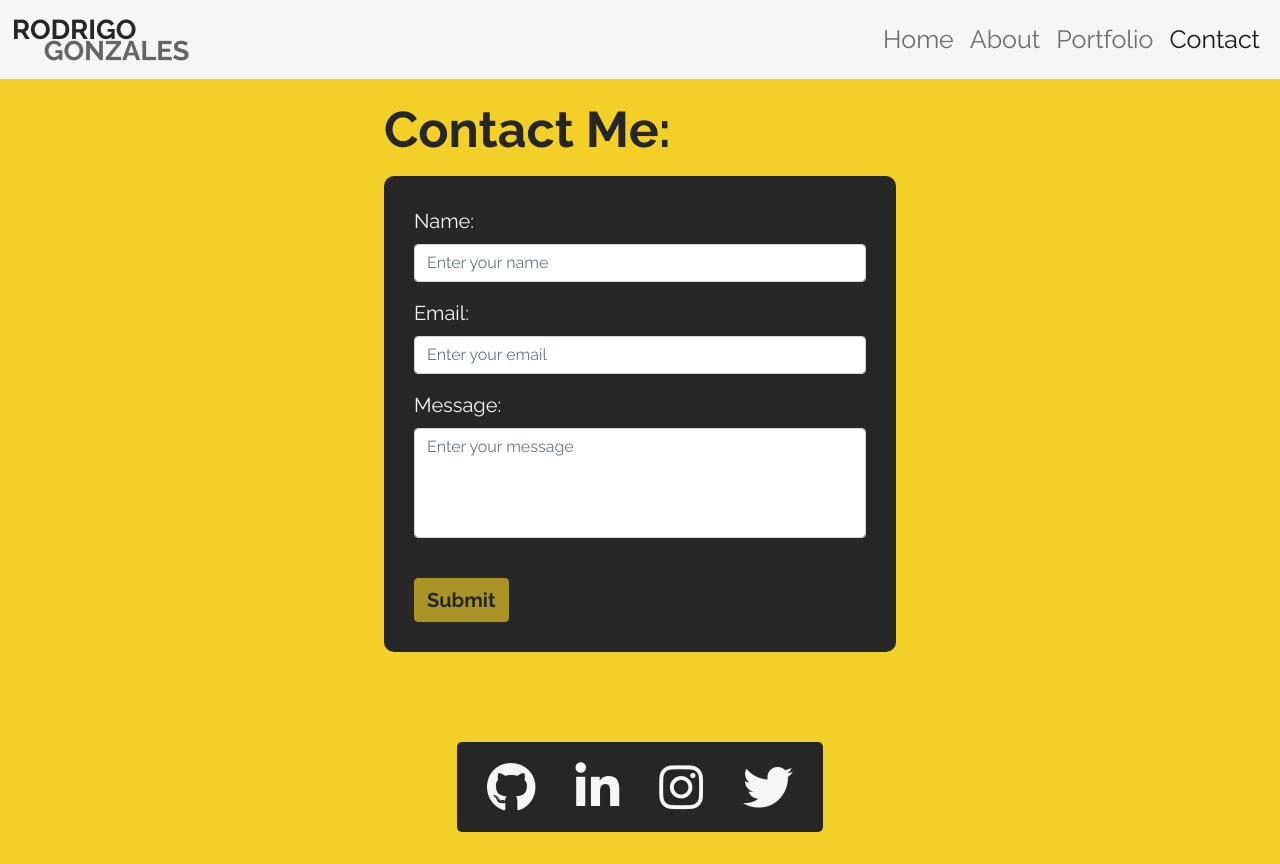
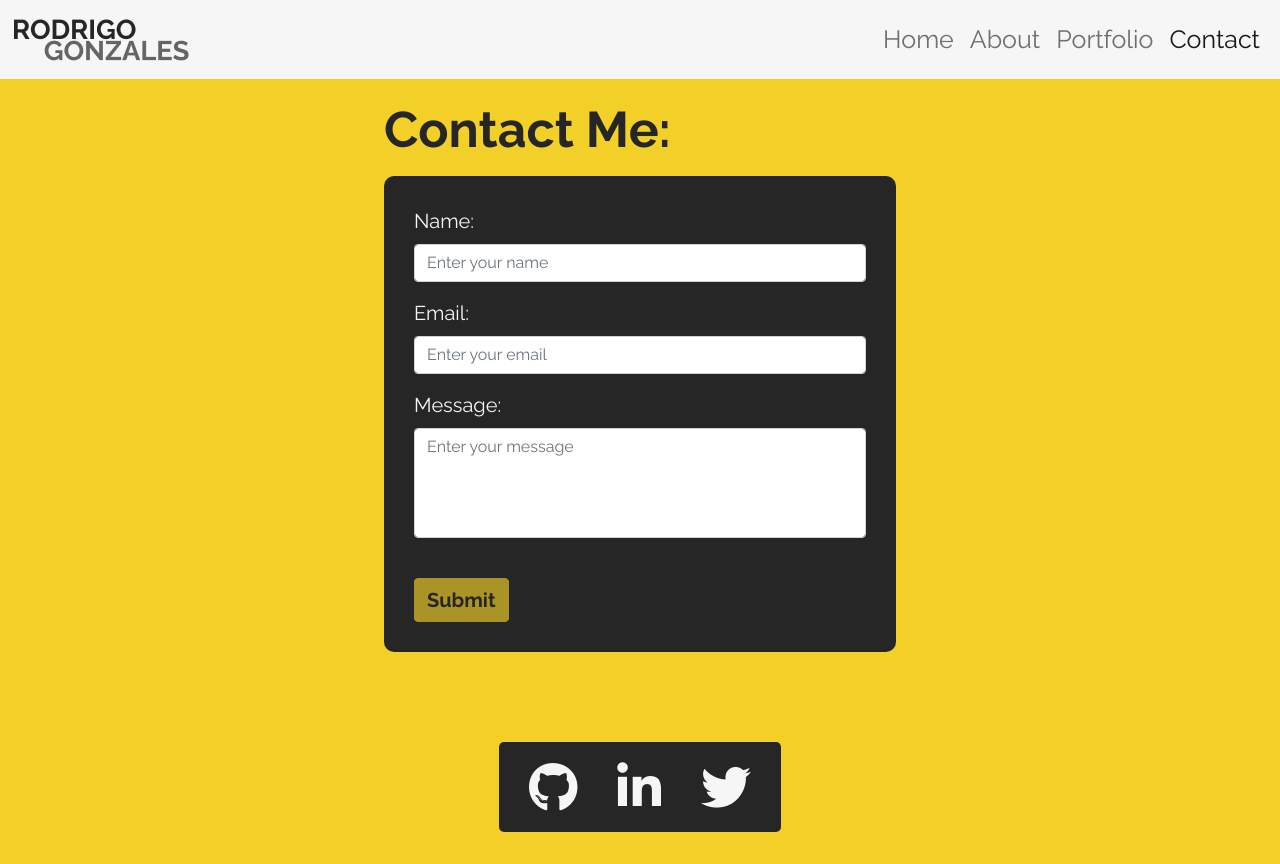
Before and after one commit to rgonzalesm97/MyPortfolio, an Angular app: page /contact in a window 1280 px wide. Built offline with nearby package versions, Linux system fonts and the light colour scheme.

Commit message:
remove instagram

```diff
--- a/src/app/pages/contact/contact.component.html
+++ b/src/app/pages/contact/contact.component.html
@@ -28,7 +28,6 @@
     <div class="socialContainer">
         <a href="https://github.com/rgonzalesm97" target="_blank"><i class="fa fa-github"></i></a>
         <a href="https://www.linkedin.com/in/rodrigo-gonzales-montes/" target="_blank"><i class="fa fa-linkedin"></i></a>
-        <a href="https://www.instagram.com/rodrigogonzalesmo/" target="_blank"><i class="fa fa-instagram"></i></a>
         <a href="https://twitter.com/Rodrigo83390774" target="_blank"><i class="fa fa-twitter"></i></a>
     </div>
 
--- a/src/app/pages/home/home.component.html
+++ b/src/app/pages/home/home.component.html
@@ -45,7 +45,6 @@
     <div class="socialContainer">
         <a href="https://github.com/rgonzalesm97" target="_blank"><i class="fa fa-github"></i></a>
         <a href="https://www.linkedin.com/in/rodrigo-gonzales-montes/" target="_blank"><i class="fa fa-linkedin"></i></a>
-        <a href="https://www.instagram.com/rodrigogonzalesmo/" target="_blank"><i class="fa fa-instagram"></i></a>
         <a href="https://twitter.com/Rodrigo83390774" target="_blank"><i class="fa fa-twitter"></i></a>
     </div>
 
```
